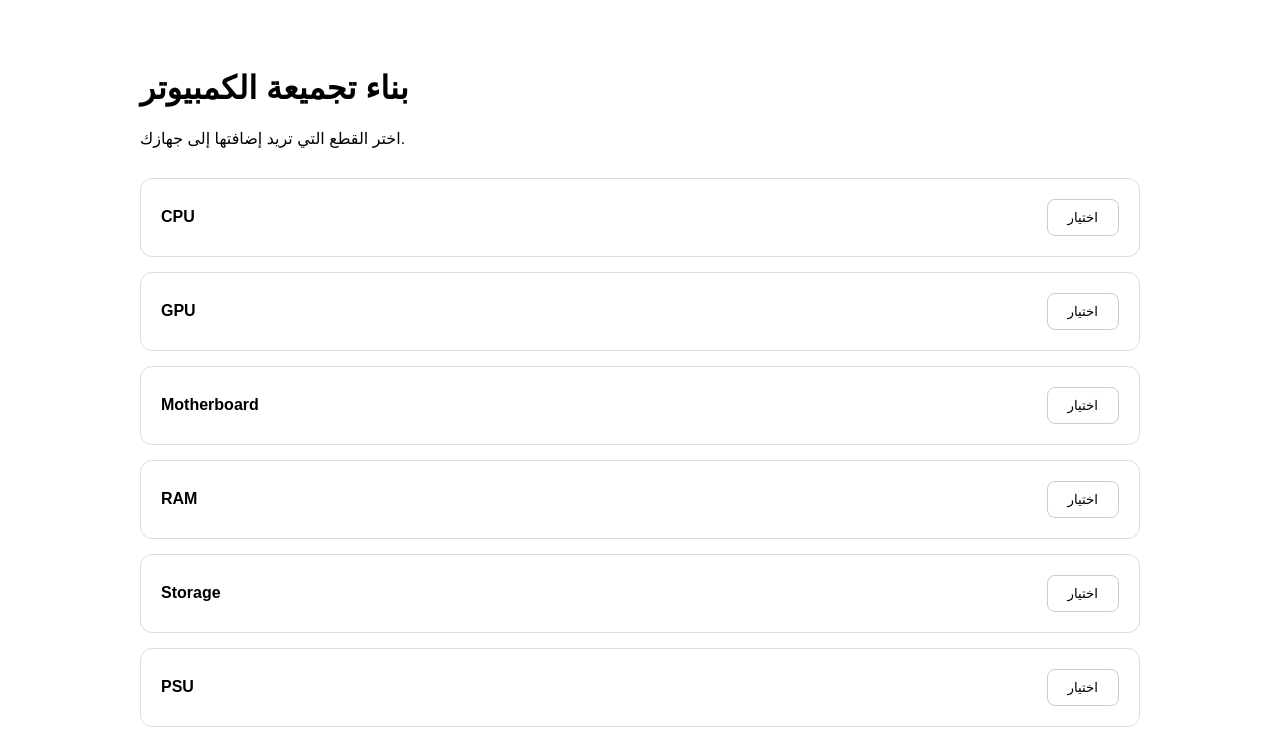
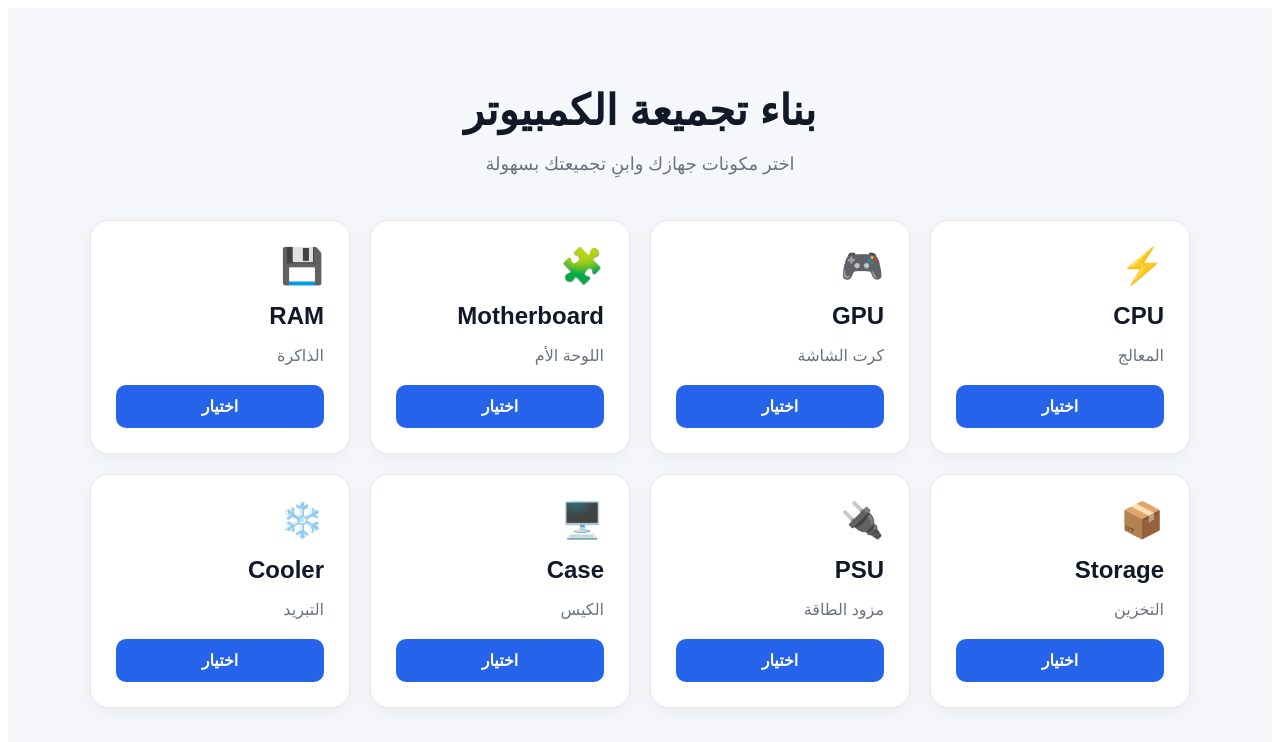
Before and after one commit to AbdulAziz1824/AL-PCs, a Next.js app: page /builder in a window 1280 px wide. Shown: the top 742 px of the page. Built offline with nearby package versions, Linux system fonts and the light colour scheme.

Commit message:
Update page.js

```diff
--- a/app/builder/page.js
+++ b/app/builder/page.js
@@ -1,63 +1,184 @@
+"use client";
+
+import { useState } from "react";
+
 export default function Builder() {
   const parts = [
-    "CPU",
-    "GPU",
-    "Motherboard",
-    "RAM",
-    "Storage",
-    "PSU",
-    "Case",
-    "Cooler",
+    {
+      name: "CPU",
+      description: "المعالج",
+      icon: "⚡",
+    },
+    {
+      name: "GPU",
+      description: "كرت الشاشة",
+      icon: "🎮",
+    },
+    {
+      name: "Motherboard",
+      description: "اللوحة الأم",
+      icon: "🧩",
+    },
+    {
+      name: "RAM",
+      description: "الذاكرة",
+      icon: "💾",
+    },
+    {
+      name: "Storage",
+      description: "التخزين",
+      icon: "📦",
+    },
+    {
+      name: "PSU",
+      description: "مزود الطاقة",
+      icon: "🔌",
+    },
+    {
+      name: "Case",
+      description: "الكيس",
+      icon: "🖥️",
+    },
+    {
+      name: "Cooler",
+      description: "التبريد",
+      icon: "❄️",
+    },
   ];
+
+  const [selected, setSelected] = useState({});
+
+  function choosePart(part) {
+    setSelected({
+      ...selected,
+      [part.name]: part.name,
+    });
+  }
 
   return (
     <main
       style={{
         minHeight: "100vh",
-        padding: "40px 20px",
+        background: "#f5f7fb",
+        padding: "50px 20px",
         fontFamily: "Arial, sans-serif",
-        maxWidth: "1000px",
+        direction: "rtl",
+      }}
+    >
+      <div
+        style={{
+          maxWidth: "1100px",
           margin: "auto",
         }}
       >
-      <h1>بناء تجميعة الكمبيوتر</h1>
+        <div style={{ textAlign: "center", marginBottom: "45px" }}>
+          <h1
+            style={{
+              fontSize: "42px",
+              marginBottom: "12px",
+              color: "#111827",
+            }}
+          >
+            بناء تجميعة الكمبيوتر
+          </h1>
 
-      <p>اختر القطع التي تريد إضافتها إلى جهازك.</p>
+          <p
+            style={{
+              color: "#6b7280",
+              fontSize: "18px",
+            }}
+          >
+            اختر مكونات جهازك وابنِ تجميعتك بسهولة
+          </p>
+        </div>
 
         <div
           style={{
             display: "grid",
-          gap: "15px",
-          marginTop: "30px",
+            gridTemplateColumns: "repeat(auto-fit, minmax(240px, 1fr))",
+            gap: "20px",
           }}
         >
-        {parts.map((part) => (
+          {parts.map((part) => {
+            const isSelected = selected[part.name];
+
+            return (
               <div
-            key={part}
+                key={part.name}
                 style={{
-              padding: "20px",
-              border: "1px solid #ddd",
-              borderRadius: "12px",
-              display: "flex",
-              justifyContent: "space-between",
-              alignItems: "center",
+                  background: "white",
+                  border: isSelected
+                    ? "2px solid #2563eb"
+                    : "1px solid #e5e7eb",
+                  borderRadius: "18px",
+                  padding: "25px",
+                  boxShadow: "0 5px 20px rgba(0,0,0,0.05)",
                 }}
               >
-            <strong>{part}</strong>
+                <div
+                  style={{
+                    fontSize: "35px",
+                    marginBottom: "15px",
+                  }}
+                >
+                  {part.icon}
+                </div>
+
+                <h2
+                  style={{
+                    margin: "0 0 8px",
+                    color: "#111827",
+                  }}
+                >
+                  {part.name}
+                </h2>
+
+                <p
+                  style={{
+                    color: "#6b7280",
+                    marginBottom: "20px",
+                  }}
+                >
+                  {part.description}
+                </p>
 
                 <button
+                  onClick={() => choosePart(part)}
                   style={{
-                padding: "10px 20px",
-                borderRadius: "8px",
-                border: "1px solid #ccc",
-                background: "white",
+                    width: "100%",
+                    padding: "12px",
+                    borderRadius: "10px",
+                    border: "none",
+                    background: isSelected ? "#16a34a" : "#2563eb",
+                    color: "white",
+                    fontSize: "16px",
+                    fontWeight: "bold",
                     cursor: "pointer",
                   }}
                 >
-              اختيار
+                  {isSelected ? "تم الاختيار ✓" : "اختيار"}
                 </button>
               </div>
-        ))}
+            );
+          })}
+        </div>
+
+        <div
+          style={{
+            marginTop: "35px",
+            padding: "25px",
+            background: "white",
+            borderRadius: "18px",
+            border: "1px solid #e5e7eb",
+            textAlign: "center",
+          }}
+        >
+          <h2 style={{ color: "#111827" }}>ملخص التجميعة</h2>
+
+          <p style={{ color: "#6b7280" }}>
+            تم اختيار {Object.keys(selected).length} من {parts.length} مكونات
+          </p>
+        </div>
       </div>
     </main>
   );
```
Lines whose indentation alone changed are shown as unchanged.
